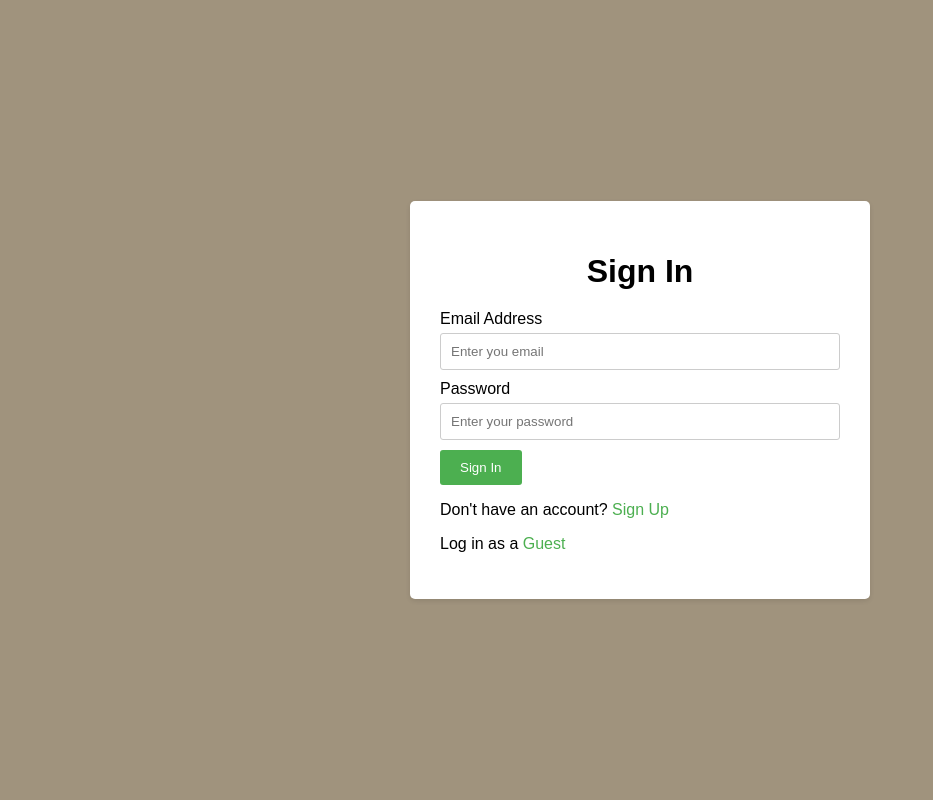
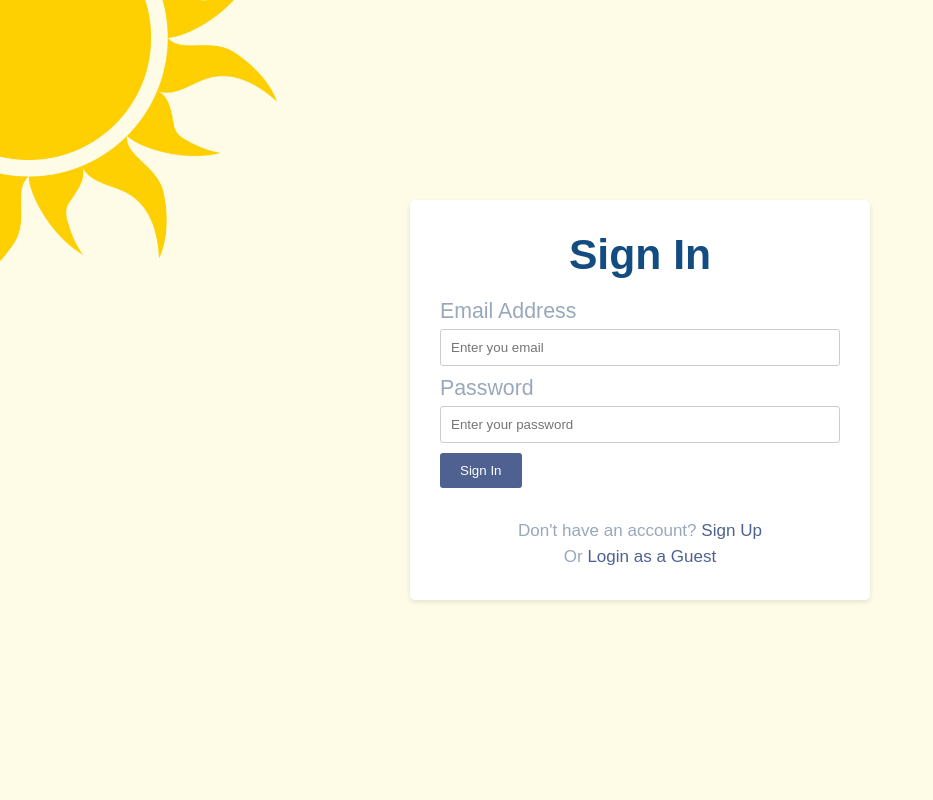
Before and after one commit to etharabdelazeem/MahamoK, a Python web app: template flask/templates/signin.html in a window 1280 px wide. Shown: the whole page, without its empty margins (0-933 px from the left). Run offline with Jinja, Linux system fonts and the light colour scheme; the template is opened without the code that fills it, so the values that code supplies are empty.

Commit message:
set same styling in all pages

```diff
--- a/flask/static/styles/signin.css
+++ b/flask/static/styles/signin.css
@@ -1,12 +1,32 @@
+:root{
+        --background: #FEFBE7;
+        --primary-color: #99a8bb;
+        --secondary-color: #4e6190;
+        --accent-color: #124C81;
+        --text-color: #124C81;
+}
+
+*{
+        margin: 0;
+        padding: 0;
+}
+
+html{
+  font-family: "Lexend", sans-serif;
+  font-size: 16pt;
+  color: var(--primary-color);
+}
+
 body {
-	font-family: sans-serif;
-	margin: 0;
-	padding: 0;
 	display: flex;
 	justify-content: center;
 	align-items: center;
 	min-height: 100vh;
-	background-color: #A0937D;
+	background-color: var(--background);
+   	background-image: url('../icons/sun.png') ;
+	background-repeat: no-repeat;
+	background-position: top left;
+   	background-size: 300px auto;
 	}
 
 .container {
@@ -20,11 +40,17 @@ body {
 h1 {
 	text-align: center;
 	margin-bottom: 20px;
+	color: var(--accent-color);
 	}
 
 .form-group {
 	margin-bottom: 10px;
 	}
+
+#signin-form,
+#signup-form{
+	margin-bottom: 30px;
+}
 
 label {
 	display: block;
@@ -32,6 +58,7 @@ label {
 	}
 
 input[type="email"],
+input[type="text"],
 input[type="password"] {
 	width: 100%;
 	padding: 10px;
@@ -41,7 +68,7 @@ input[type="password"] {
 	}
 
 button[type="submit"] {
-	background-color: #4CAF50;
+	background-color: var(--secondary-color);
 	color: white;
 	padding: 10px 20px;
 	border: none;
@@ -50,13 +77,18 @@ button[type="submit"] {
 	}
 
 button[type="submit"]:hover {
-	background-color: #45A049 ;
+	background-color: var(--accent-color) ;
 	}
 
 a {
 	text-decoration: none;
-	color: #4CAF50;
+	color: var(--secondary-color);
 	}
 a:hover{
-	color:#1b0b8f
+	color: var(--accent-color);
 	}
+p {
+	padding: 3px;
+	font-size: 0.8rem;
+	text-align: center;
+}
--- a/flask/templates/signin.html
+++ b/flask/templates/signin.html
@@ -22,7 +22,7 @@
 		<button type="submit">Sign In</button>
 	</form>
 	<p>Don't have an account? <a href="{{ url_for('signup') }}">Sign Up</a></p>
-	<p> Log in as a <a id="guest" href="{{ url_for('guest') }}">Guest</a></p>
+	<p>Or <a id="guest" href="{{ url_for('guest') }}">Login as a Guest</a></p>
 		</div>
 		<script src="{{ url_for('static', filename='signin.js') }}"></script>
 </body>
--- a/flask/templates/signup.html
+++ b/flask/templates/signup.html
@@ -4,7 +4,7 @@
 		<meta charset="UTF-8">
 		<meta name="viewport" content="width=device-width, initial-scale=1.0">
 		<title>Sign Up </title>
-		<link rel="stylesheet" href="{{ url_for('static',filename='styles/signup.css') }}"/>
+		<link rel="stylesheet" href="{{ url_for('static',filename='styles/signin.css') }}"/>
 		<script src="{{ url_for('static',filename='styles/signup.js') }}" defer></script>
 	</head>
 	<body>
```
Also changed, not shown: flask/static/styles/homepage.css (+6 -2 lines).
